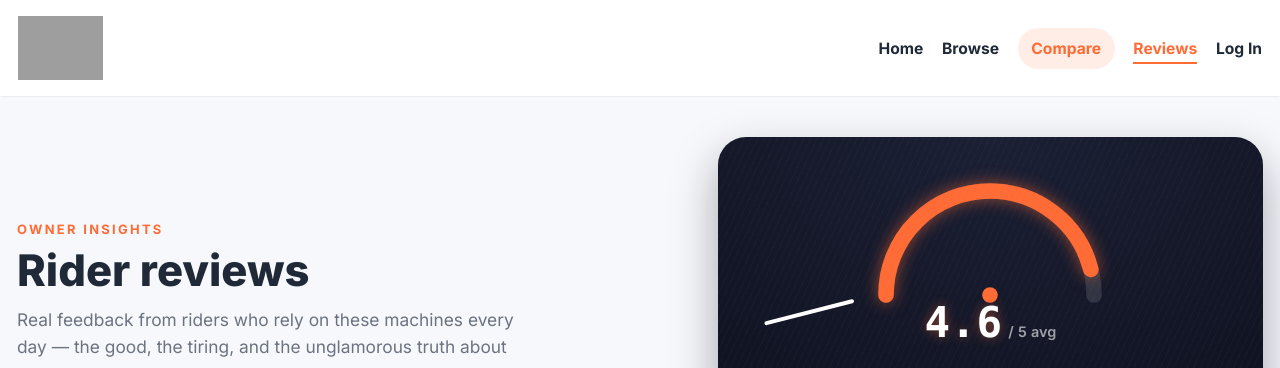
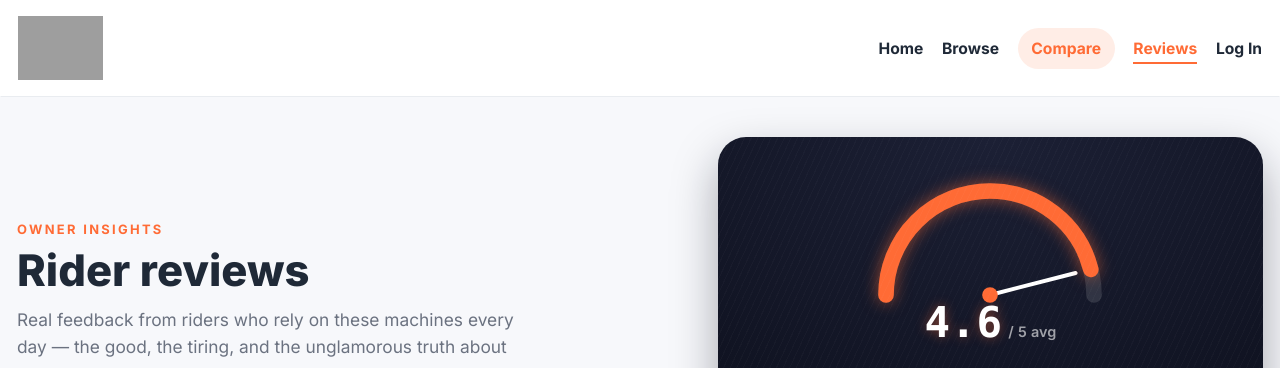
Before and after one commit to PrashantDubale/bikezone-frontend, a Vue app: page /reviews in a window 1280 px wide. Shown: the top 368 px of the page. Built offline with nearby package versions, Linux system fonts and the light colour scheme; no server answers; grey boxes are pictures that could not be loaded; what quasar would draw is missing.

Commit message:
Odometere update on reviews page

```diff
--- a/src/pages/Reviews.vue
+++ b/src/pages/Reviews.vue
@@ -6,7 +6,10 @@
         <div class="hero-copy">
           <p class="eyebrow">Owner insights</p>
           <h1>Rider reviews</h1>
-          <p class="lede">Real feedback from riders who rely on these machines every day — the good, the tiring, and the unglamorous truth about ownership.</p>
+          <p class="lede">
+            Real feedback from riders who rely on these machines every day — the
+            good, the tiring, and the unglamorous truth about ownership.
+          </p>
         </div>
 
         <div class="cluster" role="img" aria-label="Average rating gauge">
@@ -18,6 +21,12 @@
               stroke-width="12"
               stroke-linecap="round"
             />
+            <g
+              class="gauge-needle"
+              :style="{ transform: `rotate(${needleAngle}deg)` }"
+            >
+              <line x1="100" y1="100" x2="100" y2="32" />
+            </g>
             <path
               class="gauge-fill"
               d="M20,100 A80,80 0 0 1 180,100"
@@ -26,9 +35,7 @@
               stroke-linecap="round"
               :style="{ strokeDasharray: 251.3, strokeDashoffset: gaugeOffset }"
             />
-            <g class="gauge-needle" :style="{ transform: `rotate(${needleAngle}deg)` }">
-              <line x1="100" y1="100" x2="100" y2="32" />
-            </g>
+
             <circle class="gauge-pivot" cx="100" cy="100" r="6" />
           </svg>
           <div class="cluster-readout">
@@ -38,12 +45,16 @@
 
           <div class="cluster-digits">
             <div class="digit-block">
-              <span class="digit-value">{{ String(allReviews.length).padStart(2, '0') }}</span>
+              <span class="digit-value">{{
+                String(allReviews.length).padStart(2, "0")
+              }}</span>
               <span class="digit-label">Reviews logged</span>
             </div>
             <div class="digit-divider"></div>
             <div class="digit-block">
-              <span class="digit-value">{{ String(totalBikes).padStart(2, '0') }}</span>
+              <span class="digit-value">{{
+                String(totalBikes).padStart(2, "0")
+              }}</span>
               <span class="digit-label">Bikes covered</span>
             </div>
           </div>
@@ -52,10 +63,17 @@
 
       <!-- ============ Rating distribution strip ============ -->
       <div class="distribution">
-        <div class="distribution-row" v-for="bucket in ratingBuckets" :key="bucket.stars">
+        <div
+          class="distribution-row"
+          v-for="bucket in ratingBuckets"
+          :key="bucket.stars"
+        >
           <span class="distribution-label">{{ bucket.stars }}</span>
           <div class="distribution-track">
-            <div class="distribution-fill" :style="{ width: bucket.percent + '%' }"></div>
+            <div
+              class="distribution-fill"
+              :style="{ width: bucket.percent + '%' }"
+            ></div>
           </div>
           <span class="distribution-count">{{ bucket.count }}</span>
         </div>
@@ -63,9 +81,15 @@
 
       <!-- ============ Review list ============ -->
       <div class="reviews-list">
-        <article class="review-card" v-for="review in allReviews" :key="review.id">
+        <article
+          class="review-card"
+          v-for="review in allReviews"
+          :key="review.id"
+        >
           <div class="review-top">
-            <div class="avatar" aria-hidden="true">{{ initials(review.user) }}</div>
+            <div class="avatar" aria-hidden="true">
+              {{ initials(review.user) }}
+            </div>
 
             <div class="review-heading">
               <h3 class="review-title">{{ review.title }}</h3>
@@ -76,13 +100,17 @@
               </p>
             </div>
 
-            <div class="star-row" :aria-label="`${review.rating} out of 5 stars`">
+            <div
+              class="star-row"
+              :aria-label="`${review.rating} out of 5 stars`"
+            >
               <span
                 v-for="n in 5"
                 :key="n"
                 class="star"
                 :style="{ '--fill': starFill(review.rating, n) + '%' }"
-              >★</span>
+                >★</span
+              >
             </div>
           </div>
 
@@ -114,145 +142,178 @@
 </template>
 
 <script setup>
-import { ref, computed } from 'vue'
+import { ref, computed } from "vue";
 
 const allReviews = ref([
   {
     id: 1,
-    title: 'Perfect daily commuter',
+    title: "Perfect daily commuter",
     rating: 4.5,
-    bike: 'Royal Enfield Classic 350',
-    user: 'Rajesh Kumar',
-    comment: 'This bike is absolutely fantastic for daily commuting. Great fuel efficiency, comfortable riding position, and very reliable. Perfect for Indian roads.',
-    pros: ['Excellent mileage', 'Comfortable seat', 'Great resale value', 'Easy maintenance'],
-    cons: ['Heavy', 'Limited features']
+    bike: "Royal Enfield Classic 350",
+    user: "Rajesh Kumar",
+    comment:
+      "This bike is absolutely fantastic for daily commuting. Great fuel efficiency, comfortable riding position, and very reliable. Perfect for Indian roads.",
+    pros: [
+      "Excellent mileage",
+      "Comfortable seat",
+      "Great resale value",
+      "Easy maintenance",
+    ],
+    cons: ["Heavy", "Limited features"],
   },
   {
     id: 2,
-    title: 'Best performance bike',
+    title: "Best performance bike",
     rating: 5,
-    bike: 'KTM 390 Duke',
-    user: 'Priya Sharma',
-    comment: 'Amazing bike for enthusiasts! Responsive handling, great power delivery, and looks stunning. The ride quality is superb on highways.',
-    pros: ['Powerful engine', 'Excellent handling', 'Modern styling', 'Great braking'],
-    cons: ['Expensive maintenance', 'Stiff suspension']
+    bike: "KTM 390 Duke",
+    user: "Priya Sharma",
+    comment:
+      "Amazing bike for enthusiasts! Responsive handling, great power delivery, and looks stunning. The ride quality is superb on highways.",
+    pros: [
+      "Powerful engine",
+      "Excellent handling",
+      "Modern styling",
+      "Great braking",
+    ],
+    cons: ["Expensive maintenance", "Stiff suspension"],
   },
   {
     id: 3,
-    title: 'Reliable workhorse',
+    title: "Reliable workhorse",
     rating: 4,
-    bike: 'Honda CB Shine',
-    user: 'Vikram Desai',
-    comment: 'Solid bike for everyday use. Very reliable, good fuel efficiency, and easy to maintain. Perfect for budget-conscious riders.',
-    pros: ['Reliable', 'Good mileage', 'Affordable', 'Easy spare parts'],
-    cons: ['Basic design', 'Modest power']
+    bike: "Honda CB Shine",
+    user: "Vikram Desai",
+    comment:
+      "Solid bike for everyday use. Very reliable, good fuel efficiency, and easy to maintain. Perfect for budget-conscious riders.",
+    pros: ["Reliable", "Good mileage", "Affordable", "Easy spare parts"],
+    cons: ["Basic design", "Modest power"],
   },
   {
     id: 4,
-    title: 'Smooth and comfortable',
+    title: "Smooth and comfortable",
     rating: 4.5,
-    bike: 'Yamaha FZ-X',
-    user: 'Anjali Menon',
-    comment: 'Versatile bike that handles both city and highway riding well. Smooth engine, good ground clearance, and comfortable for long rides.',
-    pros: ['Versatile', 'Smooth engine', 'Good ground clearance', 'Comfortable'],
-    cons: ['Average power', 'Basic features']
+    bike: "Yamaha FZ-X",
+    user: "Anjali Menon",
+    comment:
+      "Versatile bike that handles both city and highway riding well. Smooth engine, good ground clearance, and comfortable for long rides.",
+    pros: [
+      "Versatile",
+      "Smooth engine",
+      "Good ground clearance",
+      "Comfortable",
+    ],
+    cons: ["Average power", "Basic features"],
   },
   {
     id: 5,
-    title: 'Adventure bike extraordinaire',
+    title: "Adventure bike extraordinaire",
     rating: 5,
-    bike: 'TVS Apache RTR 200',
-    user: 'Sanjay Patel',
-    comment: 'Excellent adventure capability with great off-road performance. Comfortable for long distance touring and perfect for exploring new trails.',
-    pros: ['Great off-road capability', 'Comfortable for touring', 'Good power', 'Durable'],
-    cons: ['Can be expensive to service']
+    bike: "TVS Apache RTR 200",
+    user: "Sanjay Patel",
+    comment:
+      "Excellent adventure capability with great off-road performance. Comfortable for long distance touring and perfect for exploring new trails.",
+    pros: [
+      "Great off-road capability",
+      "Comfortable for touring",
+      "Good power",
+      "Durable",
+    ],
+    cons: ["Can be expensive to service"],
   },
   {
     id: 6,
-    title: 'Budget-friendly option',
+    title: "Budget-friendly option",
     rating: 4,
-    bike: 'Bajaj Pulsar 150',
-    user: 'Mohit Singh',
-    comment: 'Great value for money bike. Good performance, reliable engine, and affordable pricing makes it a perfect choice for new riders.',
-    pros: ['Affordable', 'Good performance', 'Reliable', 'Easy to ride'],
-    cons: ['Average comfort', 'No features']
+    bike: "Bajaj Pulsar 150",
+    user: "Mohit Singh",
+    comment:
+      "Great value for money bike. Good performance, reliable engine, and affordable pricing makes it a perfect choice for new riders.",
+    pros: ["Affordable", "Good performance", "Reliable", "Easy to ride"],
+    cons: ["Average comfort", "No features"],
   },
   {
     id: 7,
-    title: 'Premium cruiser feel',
+    title: "Premium cruiser feel",
     rating: 4.5,
-    bike: 'Triumph Street Twin',
-    user: 'Neha Gupta',
-    comment: 'Fantastic premium bike with classic styling. Excellent build quality, smooth riding experience, and heads turn everywhere!',
-    pros: ['Premium feel', 'Smooth engine', 'Classic design', 'Quality build'],
-    cons: ['Expensive', 'High maintenance cost']
+    bike: "Triumph Street Twin",
+    user: "Neha Gupta",
+    comment:
+      "Fantastic premium bike with classic styling. Excellent build quality, smooth riding experience, and heads turn everywhere!",
+    pros: ["Premium feel", "Smooth engine", "Classic design", "Quality build"],
+    cons: ["Expensive", "High maintenance cost"],
   },
   {
     id: 8,
-    title: 'Performance king',
+    title: "Performance king",
     rating: 5,
-    bike: 'BMW S1000RR',
-    user: 'Ravi Krishnan',
-    comment: 'Absolute beast on track! Incredible power delivery, precision handling, and cutting-edge technology. Not for casual riders!',
-    pros: ['Tremendous power', 'Precision handling', 'Advanced tech', 'Track capable'],
-    cons: ['Expensive', 'Overkill for normal riding']
-  }
-])
+    bike: "BMW S1000RR",
+    user: "Ravi Krishnan",
+    comment:
+      "Absolute beast on track! Incredible power delivery, precision handling, and cutting-edge technology. Not for casual riders!",
+    pros: [
+      "Tremendous power",
+      "Precision handling",
+      "Advanced tech",
+      "Track capable",
+    ],
+    cons: ["Expensive", "Overkill for normal riding"],
+  },
+]);
 
 const averageRating = computed(() => {
-  const sum = allReviews.value.reduce((acc, review) => acc + review.rating, 0)
-  return (sum / allReviews.value.length).toFixed(1)
-})
+  const sum = allReviews.value.reduce((acc, review) => acc + review.rating, 0);
+  return (sum / allReviews.value.length).toFixed(1);
+});
 
 const totalBikes = computed(() => {
-  const uniqueBikes = new Set(allReviews.value.map(r => r.bike))
-  return uniqueBikes.size
-})
+  const uniqueBikes = new Set(allReviews.value.map((r) => r.bike));
+  return uniqueBikes.size;
+});
 
 // Semicircle gauge: 0 rating -> fully offset (empty), 5 rating -> 0 offset (full)
 const gaugeOffset = computed(() => {
-  const pct = Math.min(Number(averageRating.value) / 5, 1)
-  return 251.3 * (1 - pct)
-})
+  const pct = Math.min(Number(averageRating.value) / 5, 1);
+  return 251.3 * (1 - pct);
+});
 
 // Needle sweeps from -90deg (0 rating) to +90deg (5 rating)
 const needleAngle = computed(() => {
-  const pct = Math.min(Number(averageRating.value) / 5, 1)
-  return -90 + pct * 180
-})
+  const pct = Math.min(Number(averageRating.value) / 5, 1);
+  return -90 + pct * 180;
+});
 
 const initials = (name) => {
-  if (!name) return '?'
+  if (!name) return "?";
   return name
-    .split(' ')
+    .split(" ")
     .map((part) => part[0])
     .slice(0, 2)
-    .join('')
-    .toUpperCase()
-}
+    .join("")
+    .toUpperCase();
+};
 
 // Fill percentage for a single star icon, given a decimal rating.
 // e.g. rating 4.5, star #4 -> 100, star #5 -> 50, star #1-3 -> 100
 const starFill = (rating, starIndex) => {
-  const diff = rating - (starIndex - 1)
-  if (diff >= 1) return 100
-  if (diff <= 0) return 0
-  return Math.round(diff * 100)
-}
+  const diff = rating - (starIndex - 1);
+  if (diff >= 1) return 100;
+  if (diff <= 0) return 0;
+  return Math.round(diff * 100);
+};
 
 const ratingBuckets = computed(() => {
-  const counts = { 5: 0, 4: 0, 3: 0, 2: 0, 1: 0 }
+  const counts = { 5: 0, 4: 0, 3: 0, 2: 0, 1: 0 };
   allReviews.value.forEach((r) => {
-    const bucket = Math.min(5, Math.max(1, Math.round(r.rating)))
-    counts[bucket]++
-  })
-  const total = allReviews.value.length || 1
+    const bucket = Math.min(5, Math.max(1, Math.round(r.rating)));
+    counts[bucket]++;
+  });
+  const total = allReviews.value.length || 1;
   return [5, 4, 3, 2, 1].map((stars) => ({
     stars,
     count: counts[stars],
-    percent: Math.round((counts[stars] / total) * 100)
-  }))
-})
+    percent: Math.round((counts[stars] / total) * 100),
+  }));
+});
 </script>
 
 <style scoped>
@@ -316,7 +377,7 @@ const ratingBuckets = computed(() => {
 }
 
 .cluster::before {
-  content: '';
+  content: "";
   position: absolute;
   inset: 0;
   background: repeating-linear-gradient(
@@ -346,12 +407,21 @@ const ratingBuckets = computed(() => {
   filter: drop-shadow(0 0 6px rgba(255, 107, 53, 0.55));
 }
 
+/* FIX: transform-origin (and the transition that animates the rotation)
+   must live on the element that actually receives the `rotate()` transform
+   — the <g class="gauge-needle"> — not on its child <line>. Previously the
+   origin was set on `.gauge-needle line`, so the rotated <g> fell back to
+   the default SVG transform origin (0,0) and swung the needle way outside
+   the gauge instead of pivoting around the center pin at (100,100). */
+.gauge-needle {
+  transform-origin: 100px 100px;
+  transition: transform 0.6s cubic-bezier(0.34, 1.56, 0.64, 1);
+}
+
 .gauge-needle line {
   stroke: #fff;
   stroke-width: 3;
   stroke-linecap: round;
-  transform-origin: 100px 100px;
-  transition: transform 0.6s cubic-bezier(0.34, 1.56, 0.64, 1);
 }
 
 .gauge-pivot {
@@ -367,7 +437,8 @@ const ratingBuckets = computed(() => {
 }
 
 .cluster-value {
-  font-family: ui-monospace, 'SF Mono', 'Cascadia Code', Menlo, Consolas, monospace;
+  font-family:
+    ui-monospace, "SF Mono", "Cascadia Code", Menlo, Consolas, monospace;
   font-size: 2.5rem;
   font-weight: 700;
   letter-spacing: 0.01em;
@@ -399,7 +470,8 @@ const ratingBuckets = computed(() => {
 }
 
 .digit-value {
-  font-family: ui-monospace, 'SF Mono', 'Cascadia Code', Menlo, Consolas, monospace;
+  font-family:
+    ui-monospace, "SF Mono", "Cascadia Code", Menlo, Consolas, monospace;
   font-size: 1.3rem;
   font-weight: 700;
   color: #fff;
@@ -450,7 +522,7 @@ const ratingBuckets = computed(() => {
 }
 
 .distribution-label::after {
-  content: '★';
+  content: "★";
   color: rgba(148, 163, 184, 0.55);
   font-size: 0.78rem;
 }
@@ -489,7 +561,9 @@ const ratingBuckets = computed(() => {
   border-radius: 18px;
   border: 1px solid rgba(148, 163, 184, 0.18);
   padding: 1.25rem 1.4rem;
-  transition: box-shadow 0.25s ease, transform 0.25s ease;
+  transition:
+    box-shadow 0.25s ease,
+    transform 0.25s ease;
 }
 
 .review-card:hover {
@@ -509,7 +583,11 @@ const ratingBuckets = computed(() => {
   width: 42px;
   height: 42px;
   border-radius: 12px;
-  background: linear-gradient(135deg, var(--primary-color), var(--accent-color));
+  background: linear-gradient(
+    135deg,
+    var(--primary-color),
+    var(--accent-color)
+  );
   color: white;
   font-weight: 700;
   font-size: 0.85rem;
@@ -560,7 +638,7 @@ const ratingBuckets = computed(() => {
 }
 
 .star::after {
-  content: '★';
+  content: "★";
   position: absolute;
   inset: 0;
   color: var(--accent-color);
@@ -615,7 +693,7 @@ const ratingBuckets = computed(() => {
 }
 
 .pros li::before {
-  content: '';
+  content: "";
   position: absolute;
   left: 0;
   top: 0.5em;
@@ -626,7 +704,7 @@ const ratingBuckets = computed(() => {
 }
 
 .cons li::before {
-  content: '';
+  content: "";
   position: absolute;
   left: 0;
   top: 0.5em;
@@ -652,7 +730,9 @@ const ratingBuckets = computed(() => {
   font-weight: 700;
   font-size: 0.82rem;
   font-family: inherit;
-  transition: color 0.2s ease, border-color 0.2s ease;
+  transition:
+    color 0.2s ease,
+    border-color 0.2s ease;
 }
 
 .action-btn:hover {
```
Also changed, not shown: frontend-run.txt (added).
